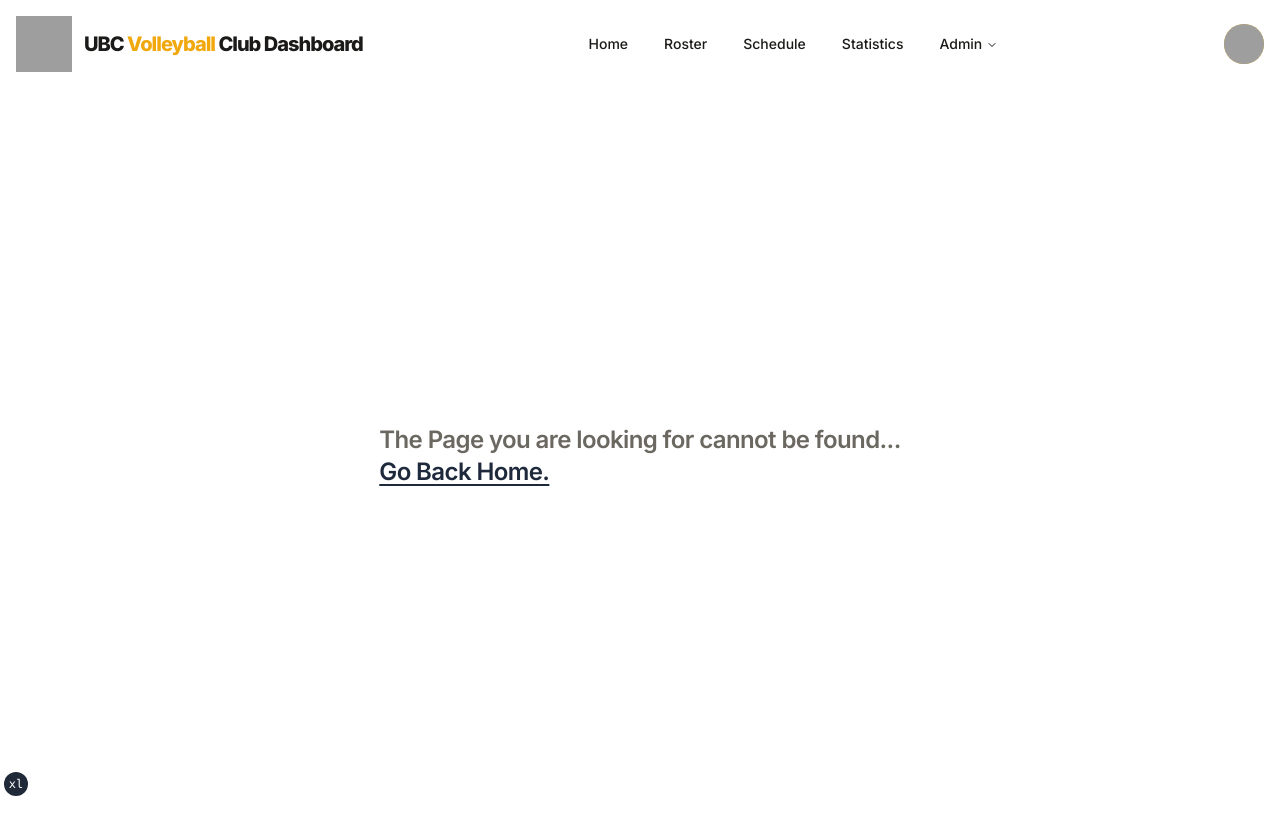
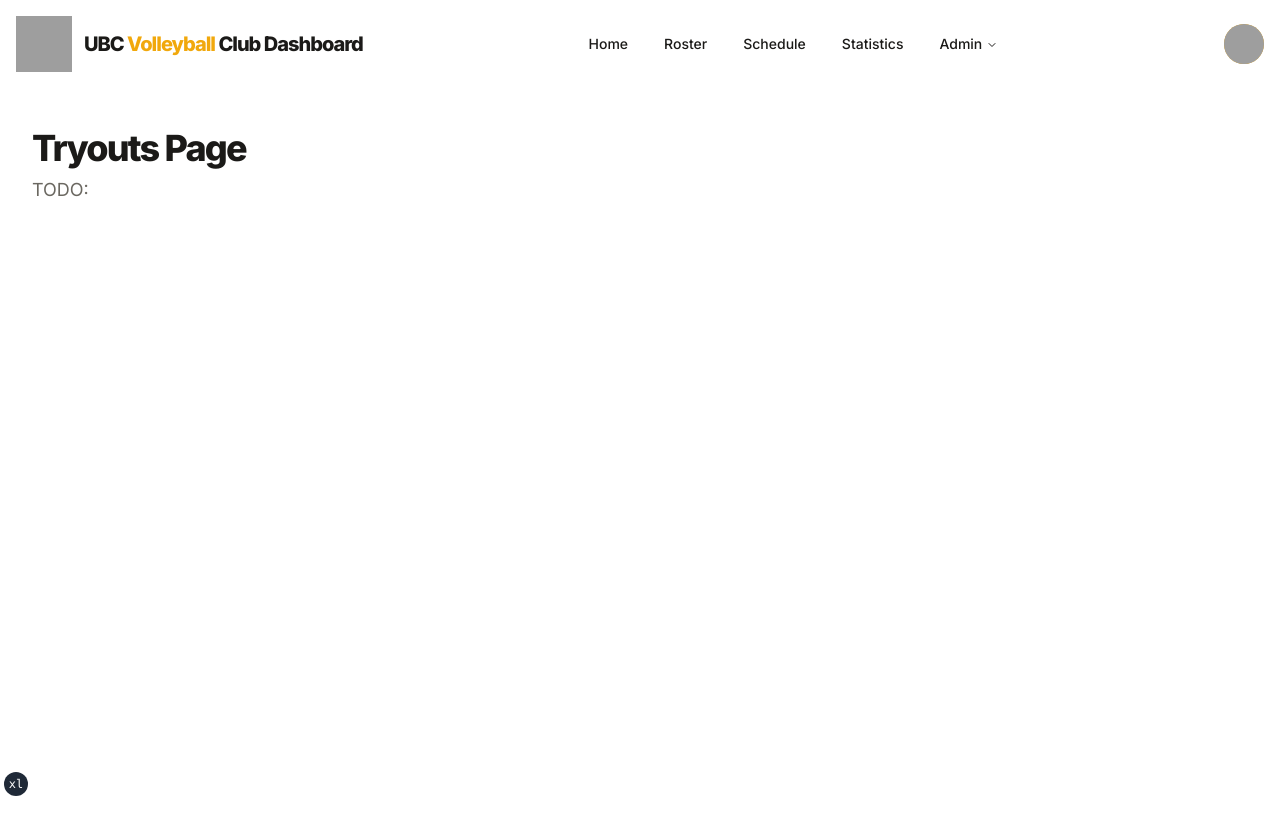
Before and after one commit to ubccsss/UBC-Volleyball-Club-Website, a Next.js app: page /tryouts in a window 1280 px wide. Before the commit this address had no page. After the commit the page ends 800 px from the top, so only its background shows below. Built offline with nearby package versions, Linux system fonts and the light colour scheme; grey boxes are pictures that could not be loaded.

Commit message:
tryouts page wip

```diff
--- /dev/null
+++ b/app/tryouts/page.tsx
@@ -0,0 +1,15 @@
+export default function Page() {
+    return (
+      <section className="container grid items-center gap-6 pb-8 pt-6 md:py-10">
+        <div className="flex max-w-[980px] flex-col items-start gap-2">
+          <h1 className="text-3xl font-extrabold leading-tight tracking-tighter md:text-4xl">
+            Tryouts Page
+          </h1>
+          <p className="max-w-[700px] text-lg text-muted-foreground">
+            TODO:
+          </p>
+        </div>
+        <div className="flex gap-4"></div>
+      </section>
+    )
+  }
```
Also changed, not shown: 1 other file (tests, documents, lock files or other folders).
